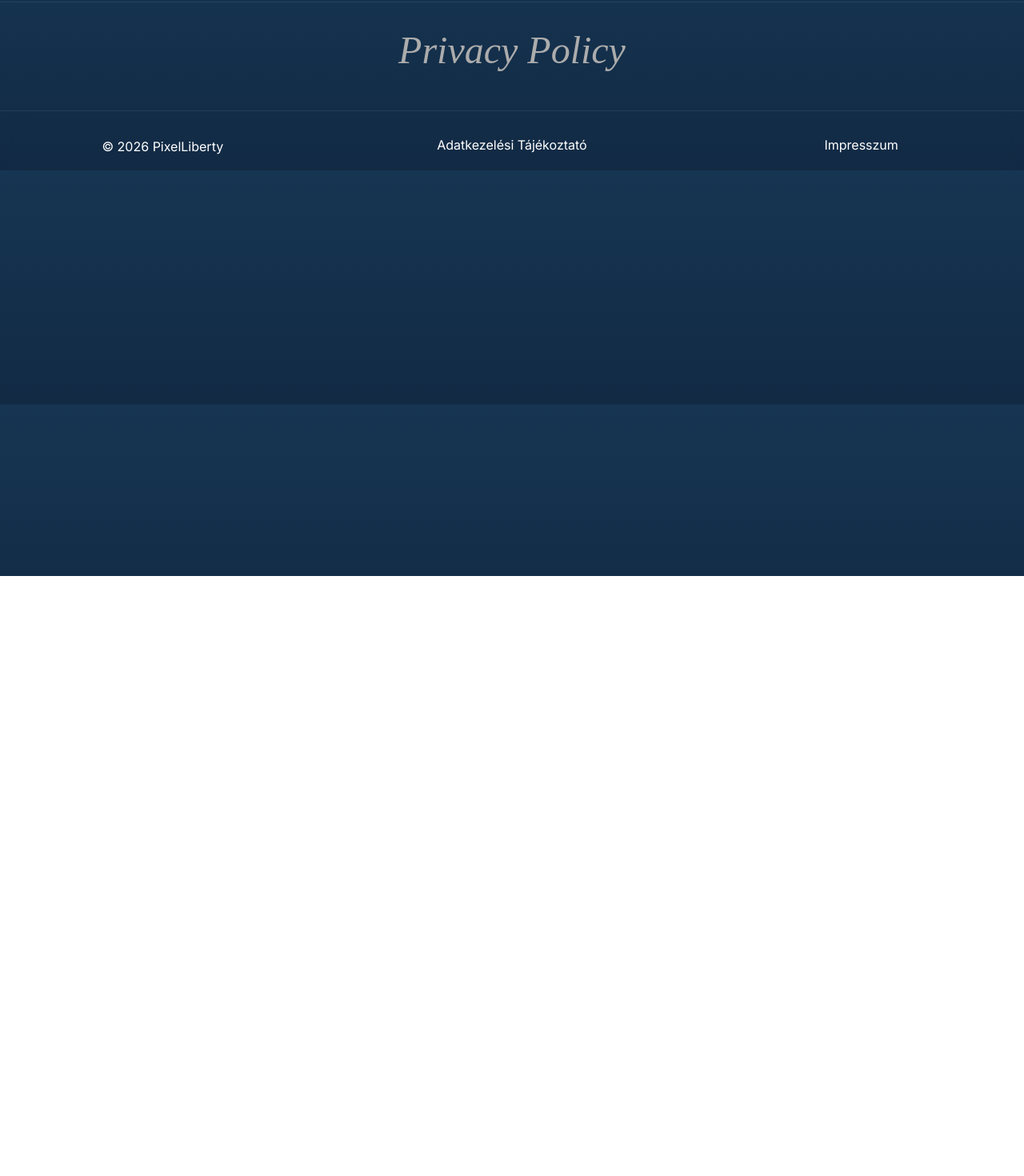
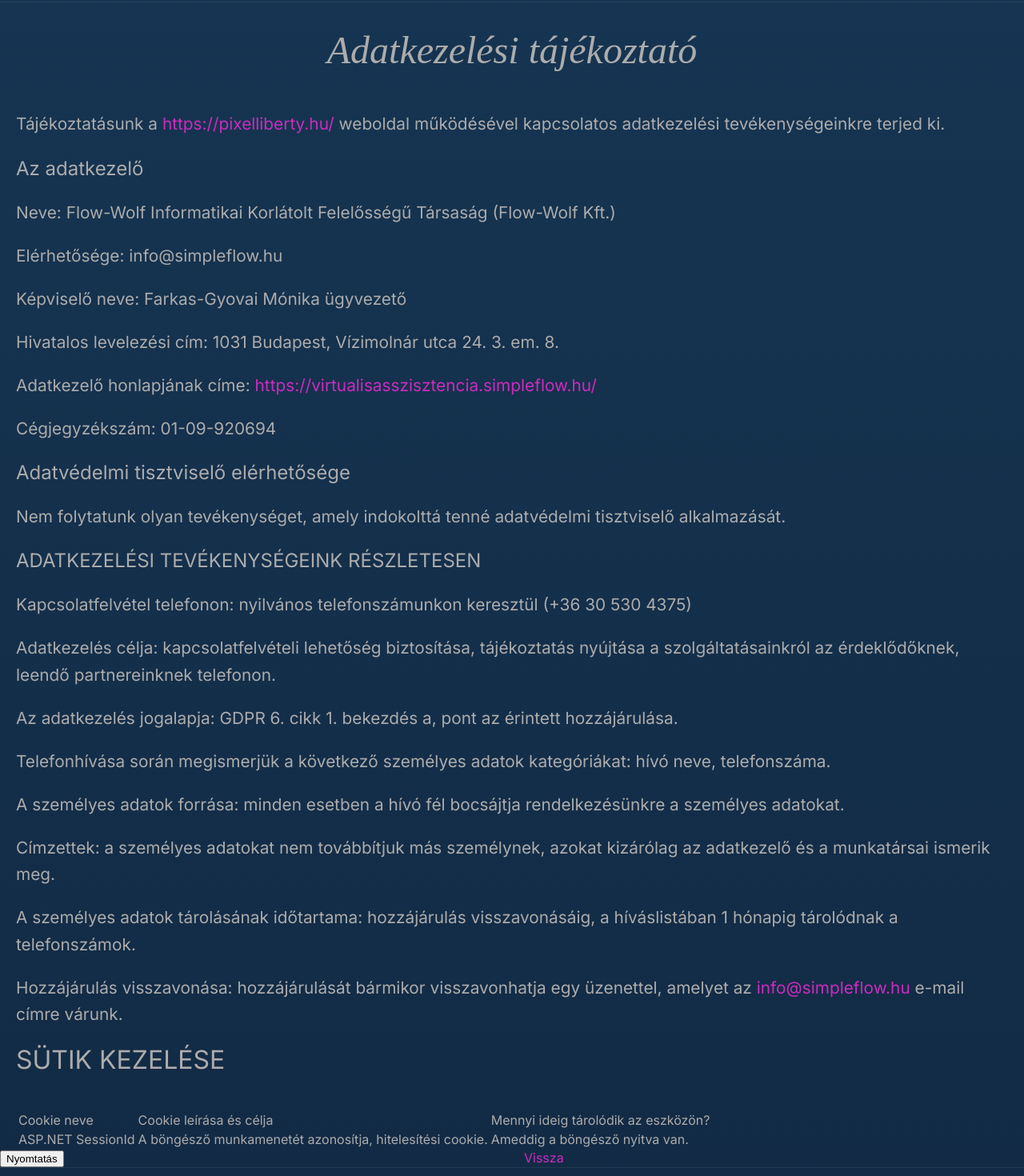
Before and after one commit to FlowWolfKft/pixelLibertyReact, a React (Vite) app: page /privacy in a window 1280 px wide. Shown: the part 80-1550 px from the top of the page at 80% size. Before the commit the page ends 800 px from the top, so only its background shows below. Built offline with nearby package versions, Linux system fonts and the light colour scheme.

Commit message:
privacy javítás

```diff
--- a/src/pages/Privacy.jsx
+++ b/src/pages/Privacy.jsx
@@ -1,7 +1,155 @@
 import React from "react";
 
 function Privacy() {
-  return <h1>Privacy Policy</h1>;
+  return (
+    <>
+      <div id="gdprcontent" className="content-box">
+        <div className="column col-sm">
+          <h1>Adatkezelési tájékoztató</h1>
+
+          <p>
+            Tájékoztatásunk a{" "}
+            <a
+              href="https://pixelliberty.hu/"
+              target="_blank"
+              rel="noopener noreferrer"
+            >
+              https://pixelliberty.hu/
+            </a>{" "}
+            weboldal működésével kapcsolatos adatkezelési tevékenységeinkre
+            terjed ki.
+          </p>
+
+          <h3>Az adatkezelő</h3>
+
+          <p>
+            Neve: Flow-Wolf Informatikai Korlátolt Felelősségű Társaság
+            (Flow-Wolf Kft.)
+          </p>
+
+          <p>Elérhetősége: info@simpleflow.hu</p>
+
+          <p>Képviselő neve: Farkas-Gyovai Mónika ügyvezető</p>
+
+          <p>
+            Hivatalos levelezési cím: 1031 Budapest, Vízimolnár utca 24. 3. em.
+            8.
+          </p>
+
+          <p>
+            Adatkezelő honlapjának címe:{" "}
+            <a
+              href="https://virtualisasszisztencia.simpleflow.hu/"
+              target="_blank"
+              rel="noopener noreferrer"
+            >
+              https://virtualisasszisztencia.simpleflow.hu/
+            </a>
+          </p>
+
+          <p>Cégjegyzékszám: 01-09-920694</p>
+
+          <h3>Adatvédelmi tisztviselő elérhetősége</h3>
+
+          <p>
+            Nem folytatunk olyan tevékenységet, amely indokolttá tenné
+            adatvédelmi tisztviselő alkalmazását.
+          </p>
+
+          <h3>ADATKEZELÉSI TEVÉKENYSÉGEINK RÉSZLETESEN</h3>
+
+          <p>
+            Kapcsolatfelvétel telefonon: nyilvános telefonszámunkon keresztül
+            (+36 30 530 4375)
+          </p>
+
+          <p>
+            Adatkezelés célja: kapcsolatfelvételi lehetőség biztosítása,
+            tájékoztatás nyújtása a szolgáltatásainkról az érdeklődőknek, leendő
+            partnereinknek telefonon.
+          </p>
+
+          <p>
+            Az adatkezelés jogalapja: GDPR 6. cikk 1. bekezdés a, pont az
+            érintett hozzájárulása.
+          </p>
+
+          <p>
+            Telefonhívása során megismerjük a következő személyes adatok
+            kategóriákat: hívó neve, telefonszáma.
+          </p>
+
+          <p>
+            A személyes adatok forrása: minden esetben a hívó fél bocsájtja
+            rendelkezésünkre a személyes adatokat.
+          </p>
+
+          <p>
+            Címzettek: a személyes adatokat nem továbbítjuk más személynek,
+            azokat kizárólag az adatkezelő és a munkatársai ismerik meg.
+          </p>
+
+          <p>
+            A személyes adatok tárolásának időtartama: hozzájárulás
+            visszavonásáig, a híváslistában 1 hónapig tárolódnak a
+            telefonszámok.
+          </p>
+
+          <p>
+            Hozzájárulás visszavonása: hozzájárulását bármikor visszavonhatja
+            egy üzenettel, amelyet az{" "}
+            <a href="mailto:info@simpleflow.hu">info@simpleflow.hu</a> e-mail
+            címre várunk.
+          </p>
+
+          {/*
+            IDE JÖN A TOVÁBBI GDPR SZÖVEG
+
+            A fennmaradó tartalmat ugyanebben a formában kell folytatni:
+            - class -> className
+            - onclick -> onClick
+            - target="_blank" mellé rel attribútum
+            - minden tag megfelelően lezárva
+            - table, ul, ol JSX kompatibilisen
+          */}
+
+          <h2>SÜTIK KEZELÉSE</h2>
+
+          <table className="gdpr-table">
+            <tbody>
+              <tr>
+                <td>Cookie neve</td>
+                <td>Cookie leírása és célja</td>
+                <td>Mennyi ideig tárolódik az eszközön?</td>
+              </tr>
+
+              <tr>
+                <td>ASP.NET SessionId</td>
+                <td>
+                  A böngésző munkamenetét azonosítja, hitelesítési cookie.
+                </td>
+                <td>Ameddig a böngésző nyitva van.</td>
+              </tr>
+            </tbody>
+          </table>
+        </div>
+      </div>
+
+      <div className="column-2">
+        <div>
+          <button className="btn" onClick={() => window.print()}>
+            Nyomtatás
+          </button>
+        </div>
+
+        <div>
+          <a className="btn" href="/">
+            Vissza
+          </a>
+        </div>
+      </div>
+    </>
+  );
 }
 
 export default Privacy;
--- a/src/style.css
+++ b/src/style.css
@@ -54,11 +54,11 @@ img {
   height: auto;
 }
 a {
-  color: var(--title);
+  color: var(--dark-pink);
   text-decoration: none;
 }
 a:hover {
-  color: var(--dark-green);
+  color: var(--light-green);
 }
 .services-card {
   /*background: var(--homok);*/
@@ -326,6 +326,7 @@ a.button {
 
 .checkbox a:hover {
   text-decoration: underline;
+  color: var(--light-green);
 }
 
 .contact-form button {
```
